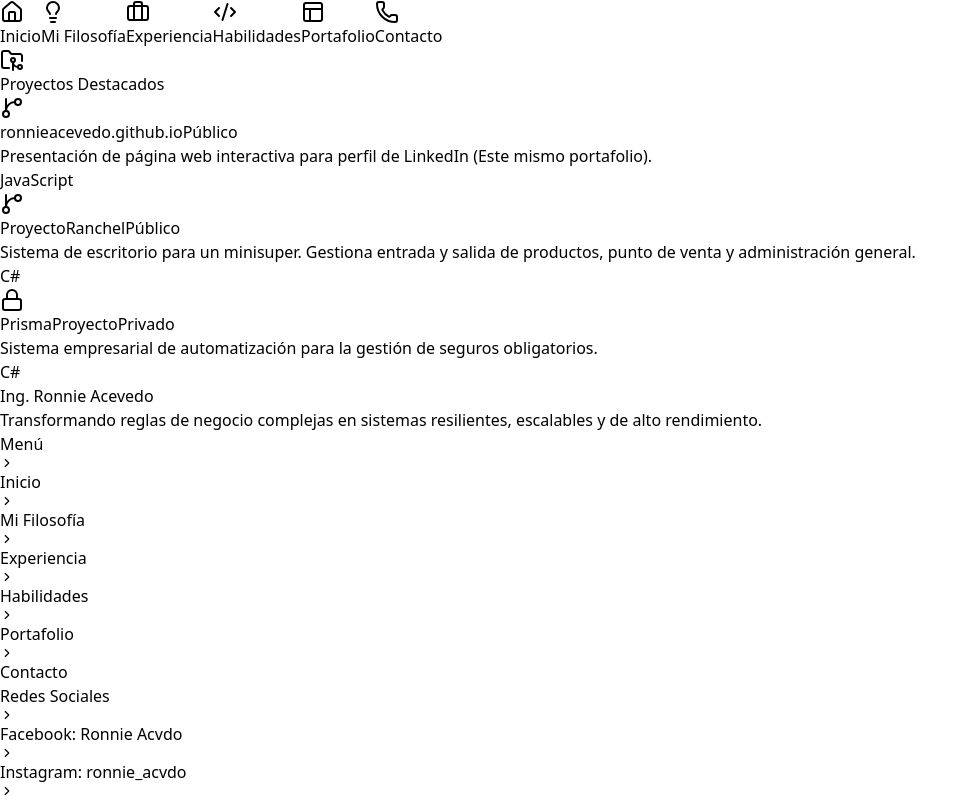
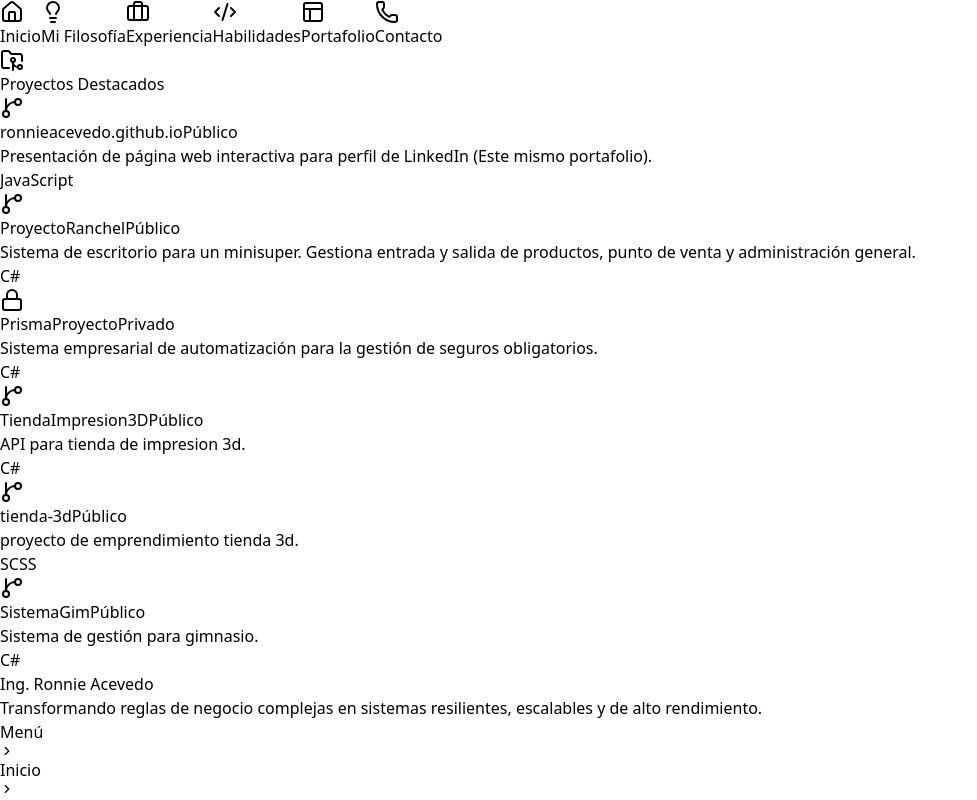
Before and after one commit to ronniestark/ronnieacevedo.github.io, a React (Vite) app in the folder portafolio-ronnie/: page / in a window 1280 px wide. Both pictures are taken after a click on the button "Ver mis proyectos". Shown: the top 800 px of the page, without its empty margins (0-977 px from the left). Built offline with nearby package versions, Linux system fonts and the light colour scheme.

Commit message:
nuevos portafolio

```diff
--- a/portafolio-ronnie/src/components/Proyectos.jsx
+++ b/portafolio-ronnie/src/components/Proyectos.jsx
@@ -23,6 +23,27 @@ const Proyectos = () => {
       tech: "C#",
       color: "bg-purple-500",
       visibility: "Private"
+    },
+    {
+      title: "TiendaImpresion3D",
+      desc: "API para tienda de impresion 3d.",
+      tech: "C#",
+      color: "bg-purple-500",
+      visibility: "Public"
+    },
+    {
+      title: "tienda-3d",
+      desc: "proyecto de emprendimiento tienda 3d.",
+      tech: "SCSS",
+      color: "bg-pink-500",
+      visibility: "Public"
+    },
+    {
+      title: "SistemaGim",
+      desc: "Sistema de gestión para gimnasio.",
+      tech: "C#",
+      color: "bg-purple-500",
+      visibility: "Public"
     }
   ];
 
```
